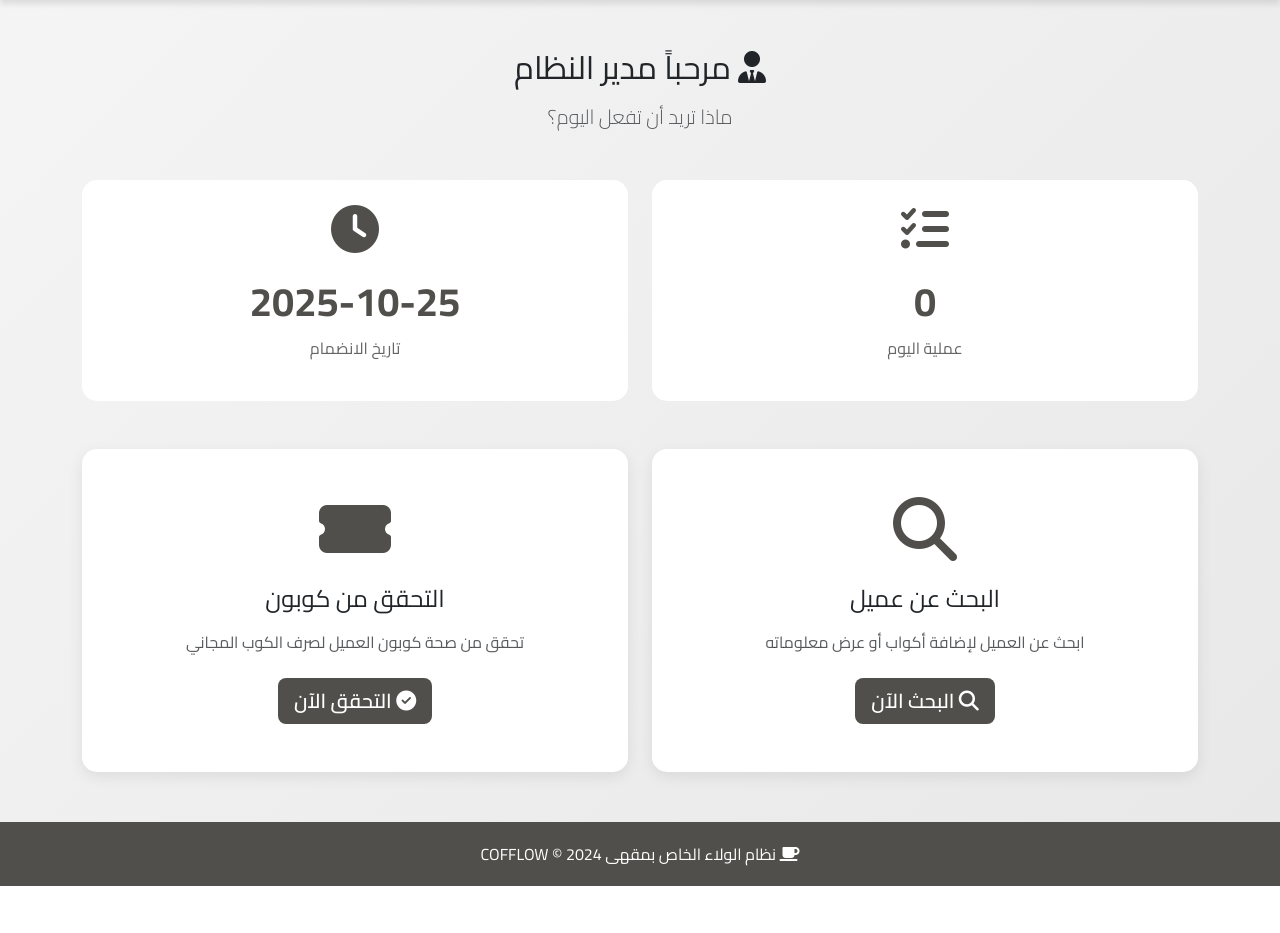
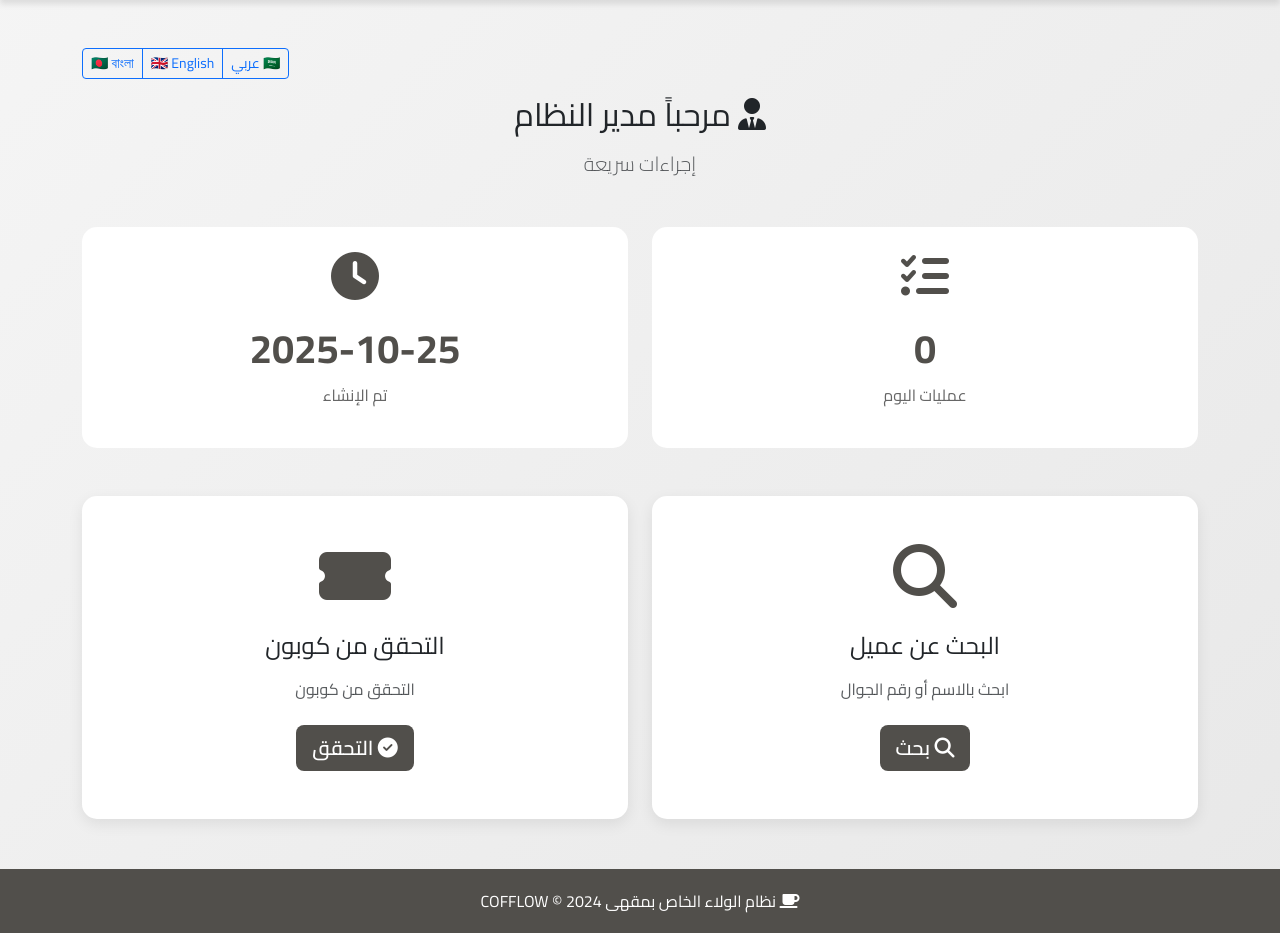
Before and after one commit to AbdullahAlroqi/testweb2, a Flask app: page /employee/dashboard in a window 1280 px wide. Shown: the part 66-999 px from the top of the page. Before the commit the page ends 952 px from the top, so only its background shows below. Run offline with Flask 3, Linux system fonts and the light colour scheme; a user stored in the database is signed in.

Commit message:
Add files via upload

```diff
--- a/templates/employee/dashboard.html
+++ b/templates/employee/dashboard.html
@@ -1,13 +1,28 @@
 {% extends "base.html" %}
 
-{% block title %}لوحة تحكم الموظف - COFFLOW{% endblock %}
+{% block title %}{{ t.employee_dashboard }} - COFFLOW{% endblock %}
 
 {% block content %}
+<!-- أزرار تغيير اللغة -->
+<div class="d-flex justify-content-end mb-3">
+    <div class="btn-group" role="group">
+        <a href="{{ url_for('change_language', lang='ar') }}" class="btn btn-sm {% if lang == 'ar' %}btn-primary{% else %}btn-outline-primary{% endif %}">
+            🇸🇦 عربي
+        </a>
+        <a href="{{ url_for('change_language', lang='en') }}" class="btn btn-sm {% if lang == 'en' %}btn-primary{% else %}btn-outline-primary{% endif %}">
+            🇬🇧 English
+        </a>
+        <a href="{{ url_for('change_language', lang='bn') }}" class="btn btn-sm {% if lang == 'bn' %}btn-primary{% else %}btn-outline-primary{% endif %}">
+            🇧🇩 বাংলা
+        </a>
+    </div>
+</div>
+
 <div class="text-center mb-5">
     <h2 class="mb-3">
-        <i class="fas fa-user-tie"></i> مرحباً {{ current_user.name }}
+        <i class="fas fa-user-tie"></i> {{ t.welcome }} {{ current_user.name }}
     </h2>
-    <p class="lead text-muted">ماذا تريد أن تفعل اليوم؟</p>
+    <p class="lead text-muted">{{ t.quick_actions }}</p>
 </div>
 
 <!-- إحصائيات سريعة -->
@@ -16,14 +31,14 @@
         <div class="stat-card">
             <i class="fas fa-tasks"></i>
             <h3>{{ today_transactions }}</h3>
-            <p>عملية اليوم</p>
+            <p>{{ t.today_operations }}</p>
         </div>
     </div>
     <div class="col-md-6">
         <div class="stat-card">
             <i class="fas fa-clock"></i>
             <h3>{{ current_user.created_at.strftime('%Y-%m-%d') }}</h3>
-            <p>تاريخ الانضمام</p>
+            <p>{{ t.created_at }}</p>
         </div>
     </div>
 </div>
@@ -34,10 +49,10 @@
         <div class="card text-center h-100">
             <div class="card-body p-5">
                 <i class="fas fa-search fa-4x mb-4" style="color: var(--primary-color);"></i>
-                <h4 class="mb-3">البحث عن عميل</h4>
-                <p class="text-muted mb-4">ابحث عن العميل لإضافة أكواب أو عرض معلوماته</p>
+                <h4 class="mb-3">{{ t.search_customer }}</h4>
+                <p class="text-muted mb-4">{{ t.search_placeholder }}</p>
                 <a href="{{ url_for('employee_search') }}" class="btn btn-primary btn-lg">
-                    <i class="fas fa-search"></i> البحث الآن
+                    <i class="fas fa-search"></i> {{ t.search_button }}
                 </a>
             </div>
         </div>
@@ -46,10 +61,10 @@
         <div class="card text-center h-100">
             <div class="card-body p-5">
                 <i class="fas fa-ticket-alt fa-4x mb-4" style="color: var(--secondary-color);"></i>
-                <h4 class="mb-3">التحقق من كوبون</h4>
-                <p class="text-muted mb-4">تحقق من صحة كوبون العميل لصرف الكوب المجاني</p>
+                <h4 class="mb-3">{{ t.verify_coupon }}</h4>
+                <p class="text-muted mb-4">{{ t.verify_coupon_title }}</p>
                 <a href="{{ url_for('employee_verify_coupon') }}" class="btn btn-primary btn-lg">
-                    <i class="fas fa-check-circle"></i> التحقق الآن
+                    <i class="fas fa-check-circle"></i> {{ t.verify_button }}
                 </a>
             </div>
         </div>
```
Also changed, not shown: templates/employee/customer.html (+34 -11 lines), templates/employee/search.html (+24 -11 lines), templates/employee/verify_coupon.html (+22 -7 lines).
